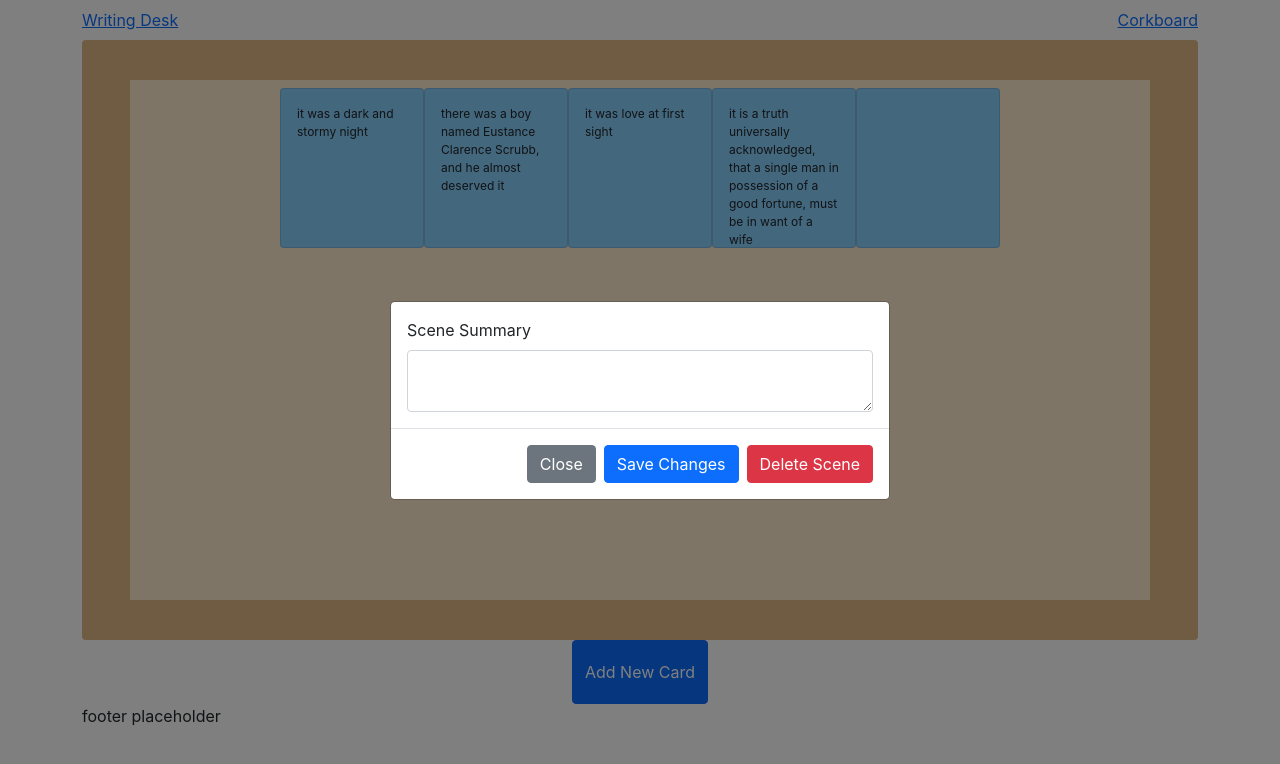
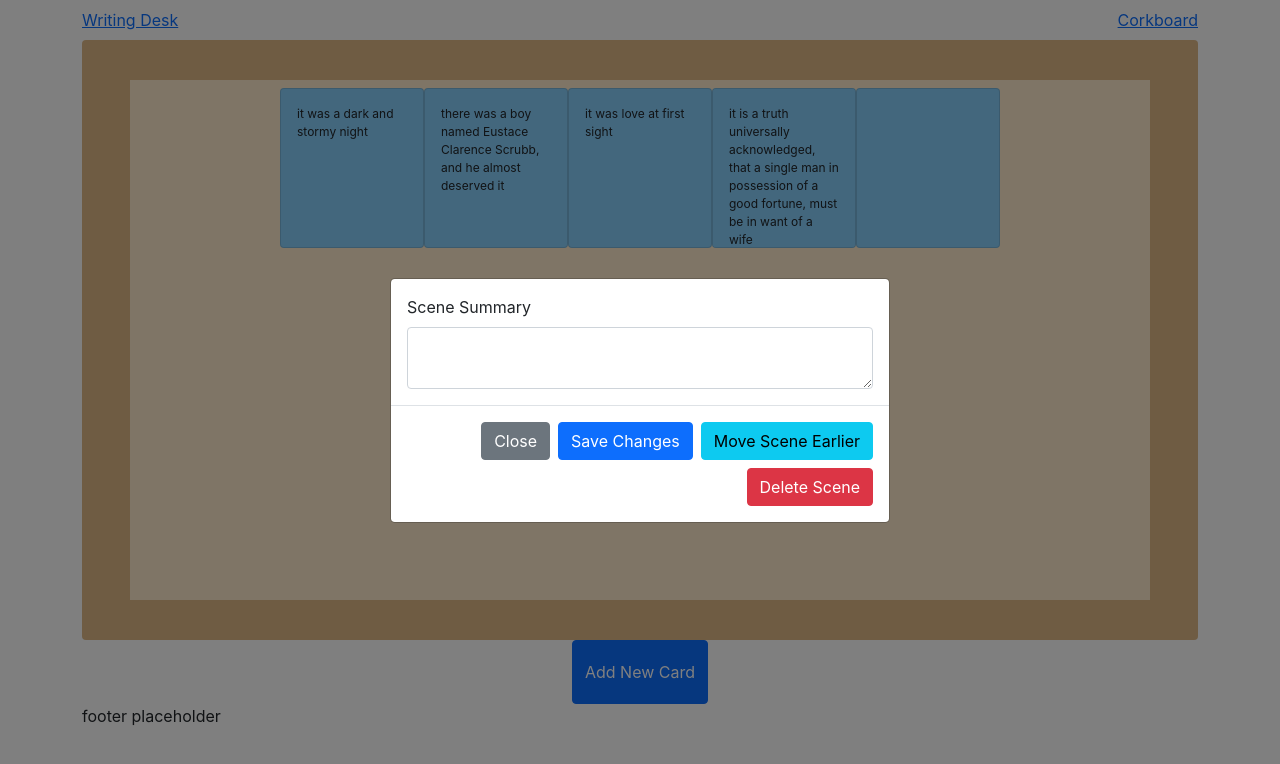
Before and after one commit to ringolingo/storybreak_front_end, a React (Create React App) app: page /corkboard in a window 1280 px wide. Both pictures are taken after a click on the button "Add New Card". Shown: the top 764 px of the page. Built offline with nearby package versions, Linux system fonts and the light colour scheme.

Commit message:
add moveCard function and indexcard location property

```diff
--- a/src/components/Corkboard.js
+++ b/src/components/Corkboard.js
@@ -11,18 +11,22 @@ const placeholderCards = [
     {
         id: 1,
         logline: 'it was a dark and stormy night',
+        location: 0,
     },
     {
         id: 2,
-        logline: 'there was a boy named Eustance Clarence Scrubb, and he almost deserved it',
+        logline: 'there was a boy named Eustace Clarence Scrubb, and he almost deserved it',
+        location: 1,
     },
     {
         id: 3,
         logline: 'it was love at first sight',
+        location: 2
     },
     {
         id: 4,
-        logline: 'it is a truth universally acknowledged, that a single man in possession of a good fortune, must be in want of a wife'
+        logline: 'it is a truth universally acknowledged, that a single man in possession of a good fortune, must be in want of a wife',
+        location: 3
     }
 ]
 
@@ -32,12 +36,14 @@ const Corkboard = () => {
     const [currentCard, setCurrentCard] = useState({
         id: null,
         logline: '',
+        location: null,
     });
 
     const popOutCard = (card) => {
         const selectedCard = {
             id: card.id,
             logline: card.logline,
+            location: card.location,
         }
         setCurrentCard(selectedCard);
         setShowModal(true);
@@ -48,12 +54,13 @@ const Corkboard = () => {
         setCurrentCard({
             id: null,
             logline: null,
+            location: null,
         })
     }
 
-    const cardComponents = cards.map((card) => {
+    const cardComponents = cards.map((card, i) => {
         return (
-            <IndexCard logline={card.logline} key={card.id} id={card.id} showCard={popOutCard} />
+            <IndexCard logline={card.logline} key={card.id} id={card.id} showCard={popOutCard} location={card.location} />
         )
     });
 
@@ -63,6 +70,7 @@ const Corkboard = () => {
         const newCard = {
             id: cards.length + 1,
             logline: '',
+            location: cards.length
         }
         expandedCards.push(newCard);
         setCards(expandedCards);
@@ -74,6 +82,7 @@ const Corkboard = () => {
         const updatedCard = {
             id: currentCard.id,
             logline: event.target.value,
+            location: currentCard.location,
         };
 
         setCurrentCard(updatedCard);
@@ -100,13 +109,36 @@ const Corkboard = () => {
         const trimmedCards = [];
 
         cards.forEach((card) => {
-            if (card.id != currentCard.id) {
+            if (card.id !== currentCard.id) {
                 trimmedCards.push(card);
             }
         });
 
         setCards(trimmedCards);
         closeModal();
+    }
+
+    const moveCard = (mod) => {
+        if ((currentCard.location + mod >= cards.length) || (currentCard.location + mod < 0)) {
+            closeModal();
+            return;
+        }
+
+        const shuffleCards = cards;
+
+        shuffleCards.splice(currentCard.location, 1)
+        shuffleCards.splice(currentCard.location + mod, 0, currentCard)
+
+        const updateLocations = shuffleCards.map((card, index) => {
+            const updateCard = {...card};
+            updateCard.location = index;
+            return updateCard;
+        });
+        setCards(updateLocations);
+
+        const movedCard = {...currentCard};
+        movedCard.location = currentCard.location + mod;
+        setCurrentCard(movedCard);
     }
 
     return (
@@ -146,6 +178,8 @@ const Corkboard = () => {
                     <Button variant="primary" onClick={saveCardChanges}>
                         Save Changes
                     </Button>
+                    {currentCard.location === 0 ? null : <Button variant="info" onClick={() => moveCard(-1)}>Move Scene Earlier</Button>}
+                    {currentCard.location === cards.length - 1 ? null : <Button variant="info" onClick={() => moveCard(1)}>Move Scene Later</Button>}
                     <Button variant="danger" onClick={deleteCard}>
                         Delete Scene
                     </Button>
--- a/src/components/IndexCard.js
+++ b/src/components/IndexCard.js
@@ -2,10 +2,10 @@ import React from 'react';
 import PropTypes from 'prop-types';
 import './IndexCard.css'
 
-const IndexCard = ({id, logline, showCard}) => {
+const IndexCard = ({id, logline, location, showCard}) => {
 
     const popOutCard = () => {
-        showCard({id: id, logline: logline});
+        showCard({id: id, logline: logline, location: location});
     };
 
     return (
```
Also changed, not shown: 1 other file (tests, documents, lock files or other folders).
